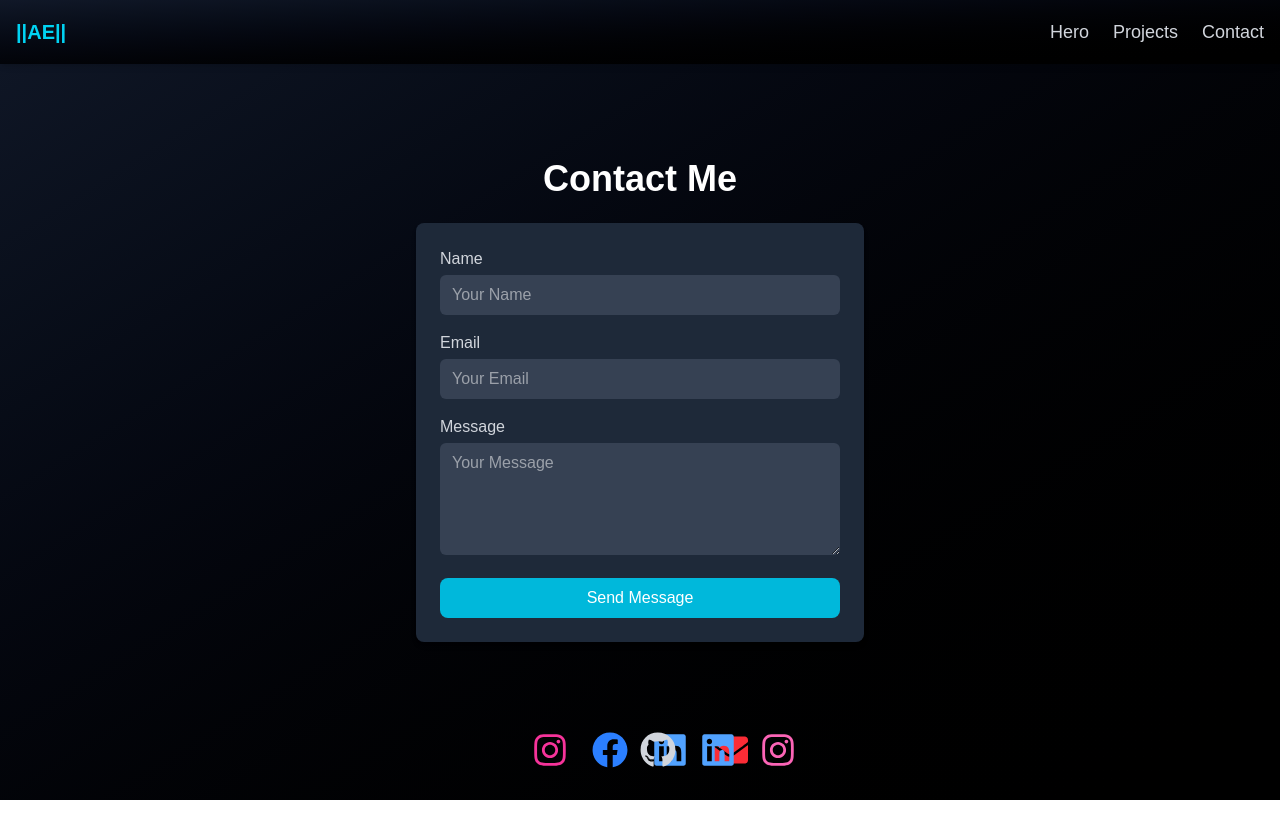
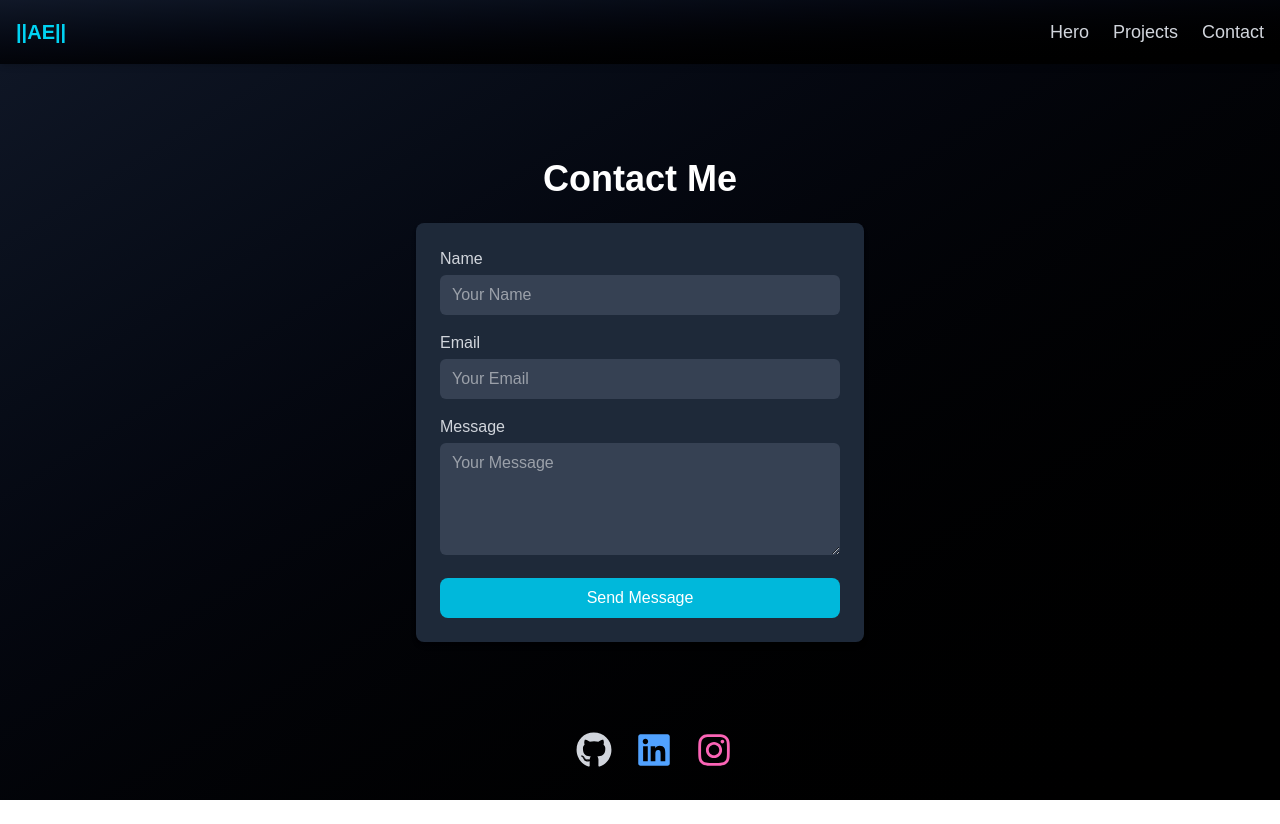
Before and after one commit to asralt/integrated-pro, a React (Vite) app in the folder frontend/: page /contact in a window 1280 px wide. After the commit the page ends 802 px from the top, so only its background shows below. Built offline with nearby package versions, Linux system fonts and the light colour scheme; a web font is replaced by a local one.

Commit message:
fixed the icon problem

```diff
--- a/frontend/src/App.jsx
+++ b/frontend/src/App.jsx
@@ -21,7 +21,7 @@ const App = () => {
             </Routes>
         </div>
      </Router>
-      <div className="flex justify-center items-center w-full mt-6">
+      <div className="flex  items-center w-full mt-0.5 justify-start pl-[45%]">
         <Social />
       </div>
 
--- a/frontend/src/pages/Contact.jsx
+++ b/frontend/src/pages/Contact.jsx
@@ -90,7 +90,7 @@ const Contact = () => {
       {success && <p className="mt-4 text-green-400">{success}</p>}
 
       {/* Social Media Icons */}
-      <div className="absolute bottom-8 flex space-x-6">
+      {/* <div className="absolute bottom-8 flex space-x-6">
         <a href="https://instagram.com" target="_blank" rel="noopener noreferrer">
           <FaInstagram className="text-pink-500 text-4xl hover:scale-110 transition" />
         </a>
@@ -103,7 +103,7 @@ const Contact = () => {
         <a href="mailto:your.email@gmail.com">
           <FaEnvelope className="text-red-500 text-4xl hover:scale-110 transition" />
         </a>
-      </div>
+      </div> */}
     </motion.div>
   );
 };
```
